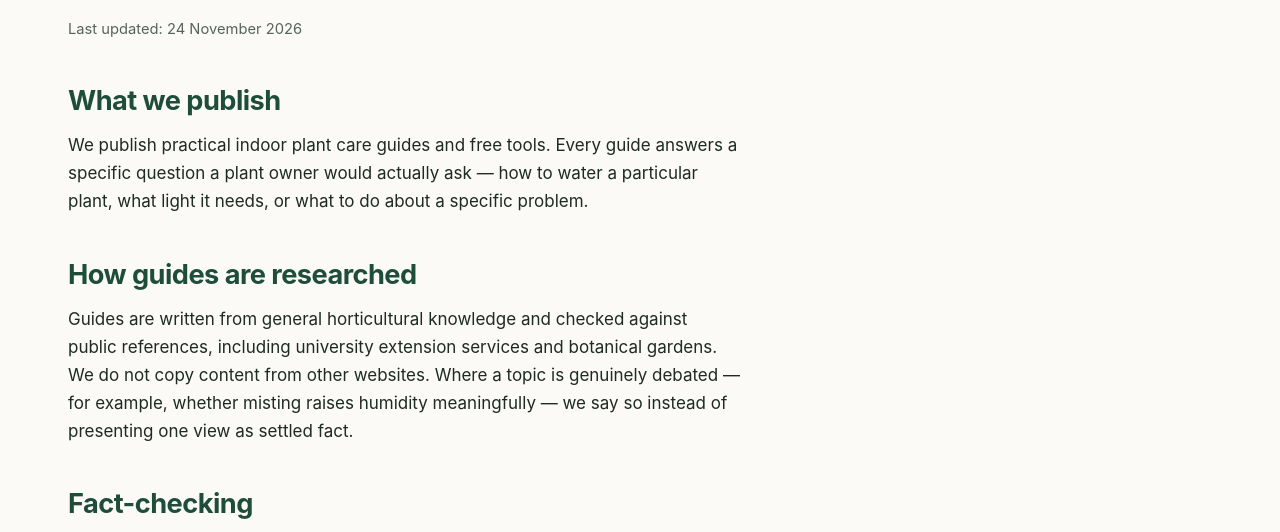
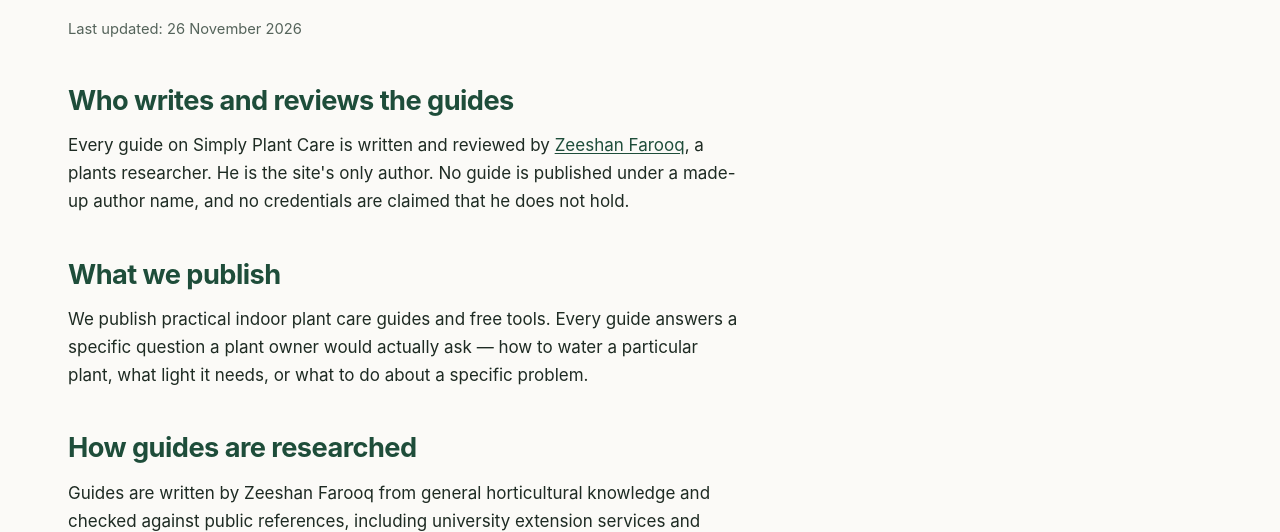
Before and after one commit to inboxtojunaid/Simply-Plant-Care, an Astro site: page /editorial-policy in a window 1280 px wide. Shown: the part 200-732 px from the top of the page. Built offline with nearby package versions, Linux system fonts and the light colour scheme; Astro itself is replaced by a stand-in of ours.

Commit message:
Author, Privacy, Pinterest, overlap fixes — 26 Nov 2026
Updated last updated date and added details about guide authorship and research methodology.

```diff
--- a/src/pages/editorial-policy.astro
+++ b/src/pages/editorial-policy.astro
@@ -15,8 +15,16 @@ import BaseLayout from "../layouts/BaseLayout.astro";
   </nav>
 
   <h1>Editorial Policy</h1>
-  <p class="article-meta">Last updated: 24 November 2026</p>
+  <p class="article-meta">Last updated: 26 November 2026</p>
   <div class="prose">
+    <h2>Who writes and reviews the guides</h2>
+    <p>
+      Every guide on Simply Plant Care is written and reviewed by
+      <a href="/author/zeeshan-farooq/">Zeeshan Farooq</a>, a plants
+      researcher. He is the site's only author. No guide is published
+      under a made-up author name, and no credentials are claimed that he
+      does not hold.
+    </p>
     <h2>What we publish</h2>
     <p>
       We publish practical indoor plant care guides and free tools. Every
@@ -26,12 +34,16 @@ import BaseLayout from "../layouts/BaseLayout.astro";
     </p>
     <h2>How guides are researched</h2>
     <p>
-      Guides are written from general horticultural knowledge and checked
-      against public references, including university extension services and
-      botanical gardens. We do not copy content from other websites. Where
-      a topic is genuinely debated — for example, whether misting raises
-      humidity meaningfully — we say so instead of presenting one view as
-      settled fact.
+      Guides are written by Zeeshan Farooq from general horticultural
+      knowledge and checked against public references, including university
+      extension services and botanical gardens. We do not copy content from
+      other websites. Where a topic is genuinely debated — for example,
+      whether misting raises humidity meaningfully — we say so instead of
+      presenting one view as settled fact. Each guide covers one specific
+      question: a full care routine, watering only, light only, or the
+      first month for a beginner. Related guides link to each other and
+      state what they cover, so readers — and search engines — can tell
+      them apart.
     </p>
     <h2>Fact-checking</h2>
     <p>
```
